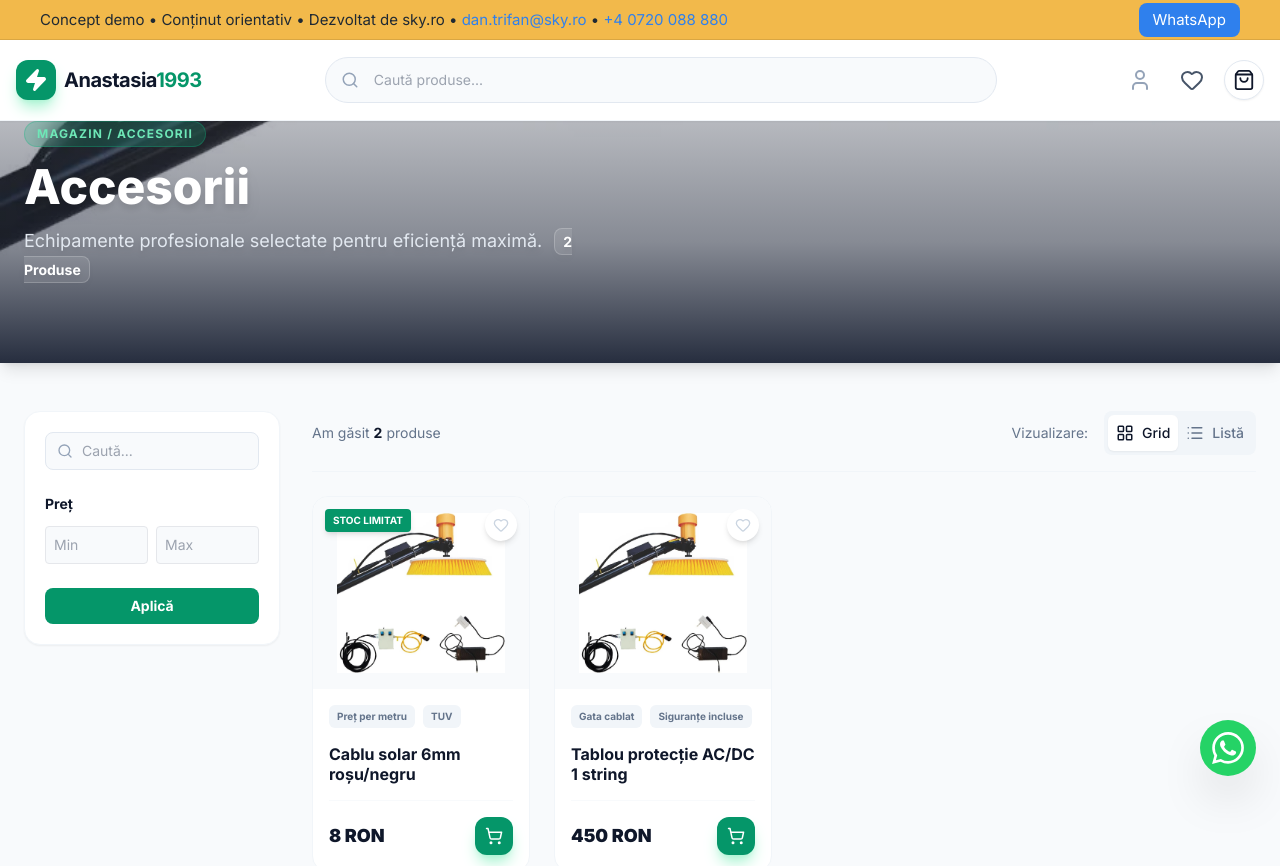
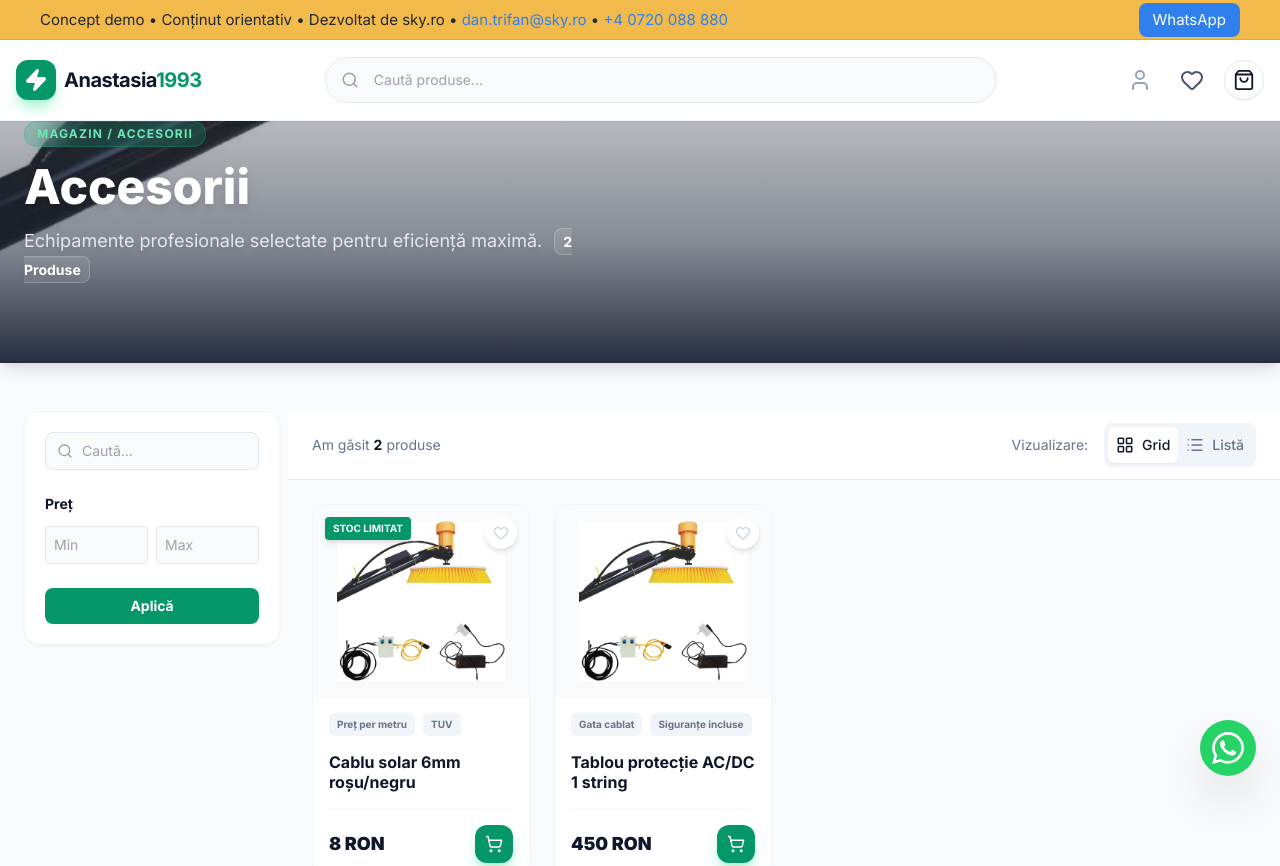
Before and after one commit to sorinpintilie-lgtm/Anastasia1993, a Next.js app: page /shop/accesorii in a window 1280 px wide. Shown: the top 866 px of the page. Built offline with nearby package versions, Linux system fonts and the light colour scheme.

Commit message:
Make filter bar sticky on desktop

```diff
--- a/src/components/ProductGrid.tsx
+++ b/src/components/ProductGrid.tsx
@@ -114,7 +114,7 @@ export default function ProductGrid({ products, viewMode, setViewMode }: Product
   return (
     <div>
       {/* Header cu butoane (Vizibil doar pe Desktop, pe mobil avem bara sticky) */}
-      <div className="hidden lg:flex justify-between items-center mb-6 border-b border-slate-100 pb-4">
+      <div className="hidden lg:flex sticky top-[128px] z-40 bg-white border-b justify-between items-center mb-6 py-3 -mx-6 px-6">
          <p className="text-slate-500 text-sm">
             Am găsit <span className="font-bold text-slate-900">{products.length}</span> produse
          </p>
```
